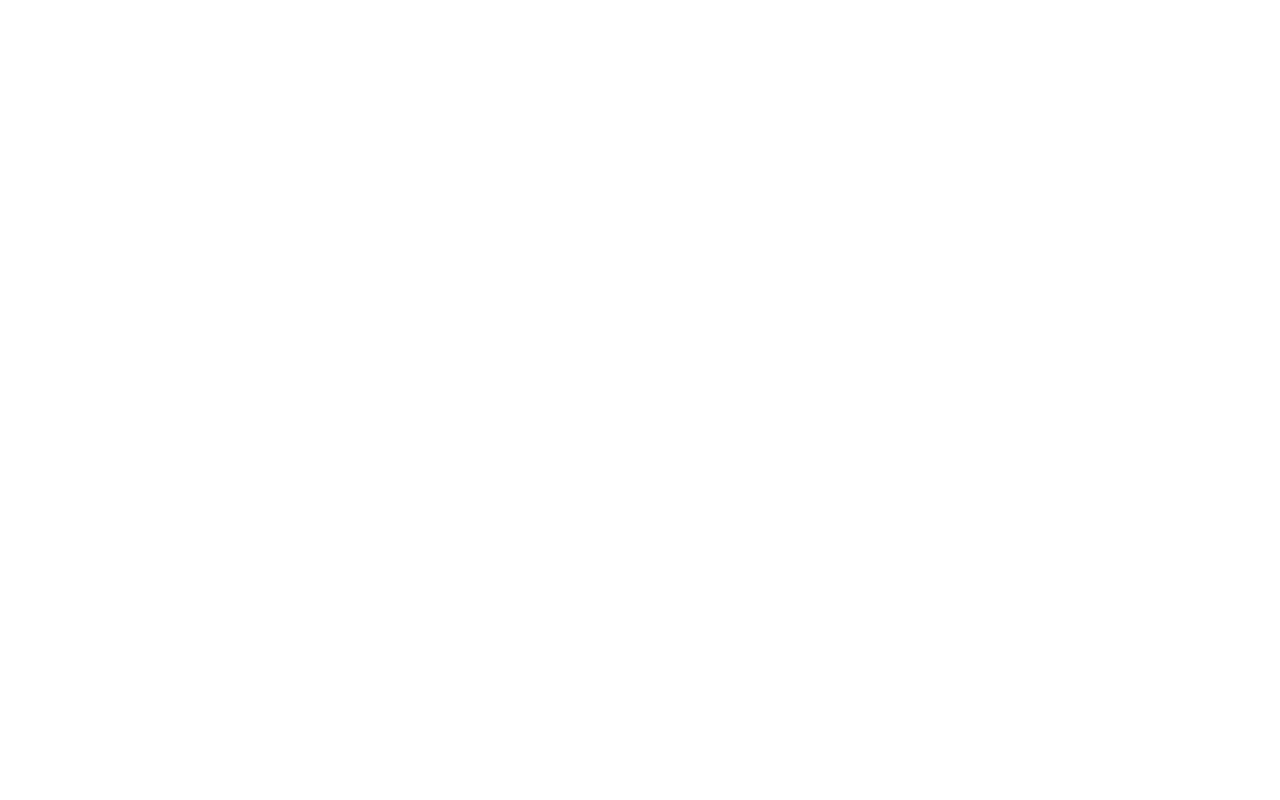
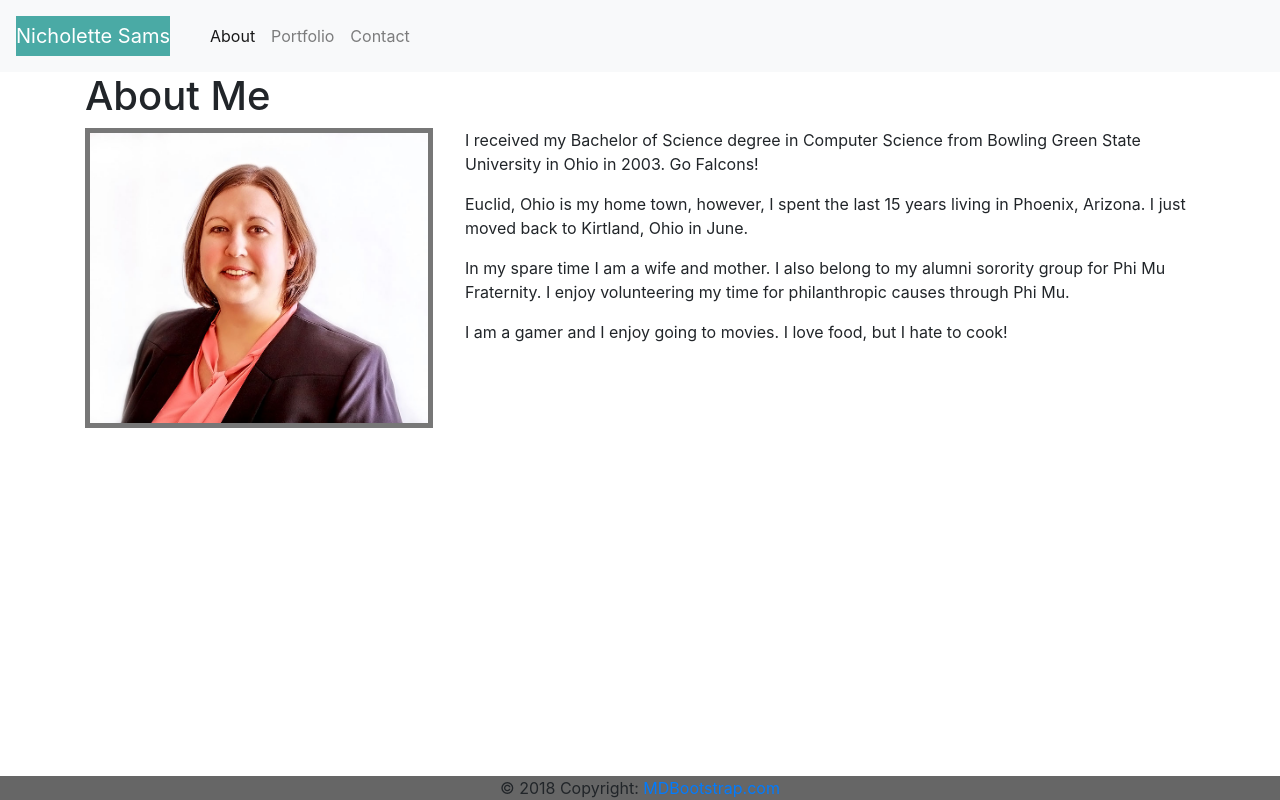
Before and after one commit to nicholettesams/Bootstrap-Portfolio, a plain HTML site: page index.html in a window 1280 px wide. Drawn offline with nearby package versions, Linux system fonts and the light colour scheme.

Commit message:
Index page

```diff
--- /dev/null
+++ b/assets/css/style.css
@@ -0,0 +1,18 @@
+.profile-img{
+    height:300px;
+    width:auto;
+    border-style: solid;
+    border-width: 5px;
+    border-color: #777777;
+}
+
+.page-footer{
+    background-color:#4aaaa5;
+    position: fixed;
+    bottom: 0;
+    width: 100%;
+}
+
+.footer-copyright{
+    background-color: #666666;
+}
--- a/index.html
+++ b/index.html
@@ -1,12 +1,68 @@
-<!DOCTYPE <!DOCTYPE html>
+<!DOCTYPE html>
 <html lang="en-us">
 <head>
     <meta charset="utf-8" />
     <title>About Nicholette Sams</title>
-    <!-- Link Bootstrap-->
+    <!-- Shortcut Icon -->
+    <link rel="shortcut icon" href="assets/images/NS-monogram.jpg" />
+    <!-- Link Bootstrap -->
     <link rel="stylesheet" href="https://maxcdn.bootstrapcdn.com/bootstrap/4.0.0/css/bootstrap.min.css">
+    <!-- My stylesheet -->
+    <link rel="stylesheet" type="text/css" href="assets/css/style.css">
 </head>
 <body>
 
+    <!-- Section 1: Navbar-->
+    <nav class="navbar navbar-expand-lg navbar-light bg-light">
+
+        <!-- Our brand / logo -->
+        <a class="navbar-brand" style="background-color:#4aaaa5; color:white;" href="#">Nicholette Sams</a>
+
+        <!-- Navagation Buttons -->
+        <div class="navbar" id="navbarNavDropdown">
+            <ul class="navbar-nav">
+
+                    <!-- The links of our navbar -->
+                    <li class="nav-item active">
+                    <a class="nav-link" href="index.html">About <span class="sr-only">(current)</span></a>
+                    </li>
+
+                    <li class="nav-item">
+                    <a class="nav-link" href="portfolio.html">Portfolio</a>
+                    </li>
+                    <li class="nav-item">
+                        <a class="nav-link" href="contact.html">Contact</a>
+                    </li>
+
+                </li>
+            </ul>
+        </div>
+    </nav>
+
+    <div class="container">
+        <div class="row">
+            <div class="col-sm-12">
+                <h1>About Me</h1>
+            </div>
+        </div>
+        <div class="row">
+            <div class="col-lg-4 col-md-12">
+                    <img class ="profile-img" align="left" title="Nicholette Sams" src="./assets/images/Niki.jpg" alt="Nicholette Sams">
+            </div>
+            <div class="col-lg-8 col-md-12">
+                    <p>I received my Bachelor of Science degree in Computer Science from Bowling Green State University in Ohio in 2003.  Go Falcons!</p>
+                    <p>Euclid, Ohio is my home town, however, I spent the last 15 years living in Phoenix, Arizona.  I just moved back to Kirtland, Ohio in June.</p>
+                    <p>In my spare time I am a wife and mother.  I also belong to my alumni sorority group for Phi Mu Fraternity.  I enjoy volunteering my time for philanthropic causes through Phi Mu.</p>
+                    <p>I am a gamer and I enjoy going to movies.  I love food, but I hate to cook!</p>
+            </div>
+        </div>
+    </div>
+
+    <!-- Copyright -->
+    <footer class="page-footer navbar-fixed-bottom">
+        <div class="footer-copyright text-center">© 2018 Copyright:
+                <a href="https://mdbootstrap.com/bootstrap-tutorial/"> MDBootstrap.com</a>
+        </div>
+    </footer>
 </body>
 </html>
```
Also changed, not shown: assets/images/NS-monogram.jpg (added), assets/images/Niki.jpg (added).
